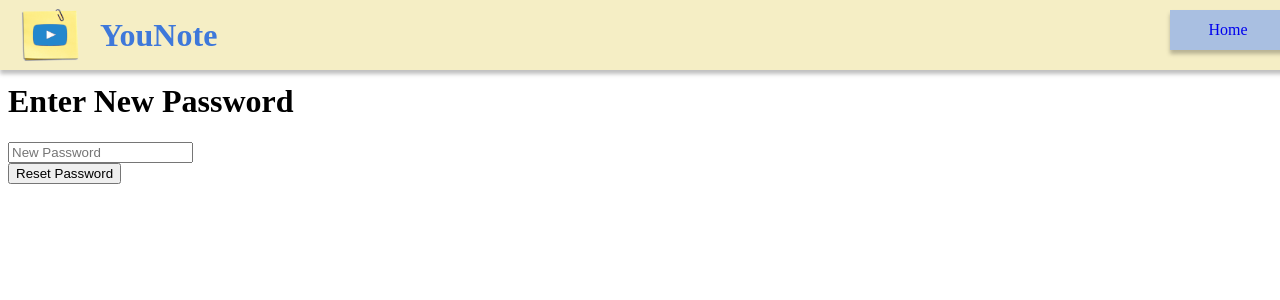
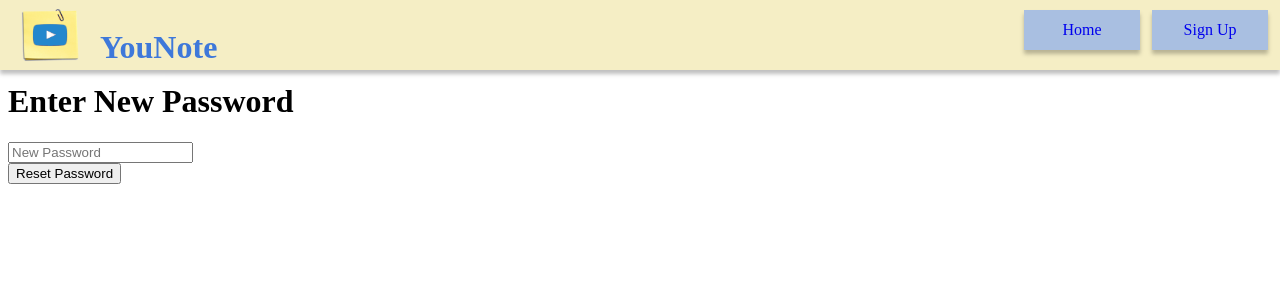
Before and after one commit to jarrywc/you-note, a Flask app: page /update_password in a window 1280 px wide. Shown: the top 300 px of the page. Run offline with Flask 2, Linux system fonts and the light colour scheme.

Commit message:
updated navbar

```diff
--- a/static/password.css
+++ b/static/password.css
@@ -1,6 +1,6 @@
-.navbar {
+.navbar{
   position: absolute;
-    width: 1440px;
+width: 100%;
 height: 70px;
 left: 0px;
 top: 0px;
@@ -9,7 +9,7 @@
 box-shadow: 0px 4px 4px rgba(0, 0, 0, 0.25);
 }
 
-.nav-icon {
+.nav-icon{
 position: absolute;
 width: 80px;
 height: 70px;
@@ -18,45 +18,46 @@
 
 }
 
-.nav-header {
+.nav-header{
 position: absolute;
 width: 80px;
 height: 100px;
 left: 100px;
-    top: -4px;
+top: 8px;
 color: #3E78DA;
 
 }
 
-.home-btn {
+.home-btn{
   display: grid;
   position: absolute;
   width: 116px;
   height: 40px;
-    left: 1170px;
+  left: 80%;
   top: 10px;
 
   background: #A9BFE1;
   box-shadow: 0px 4px 4px rgba(0, 0, 0, 0.25);
   place-items: center;
+  z-index:1;
   }
 
-.sign-btn {
+.sign-btn{
 display: grid;
 position: absolute;
 width: 116px;
 height: 40px;
-    left: 1300px;
+left: 90%;
 top: 10px;
 
 background: #A9BFE1;
 box-shadow: 0px 4px 4px rgba(0, 0, 0, 0.25);
 place-items: center;
+z-index:1;
 
 }
 
-.sign-btn:hover,
-.home-btn:hover {
-    background-color: #3E78DA;
+.sign-btn:hover, .home-btn:hover  {
+  background-color:#3E78DA;
   transition: 0.3s;
 }
```
Lines whose indentation alone changed are shown as unchanged.
